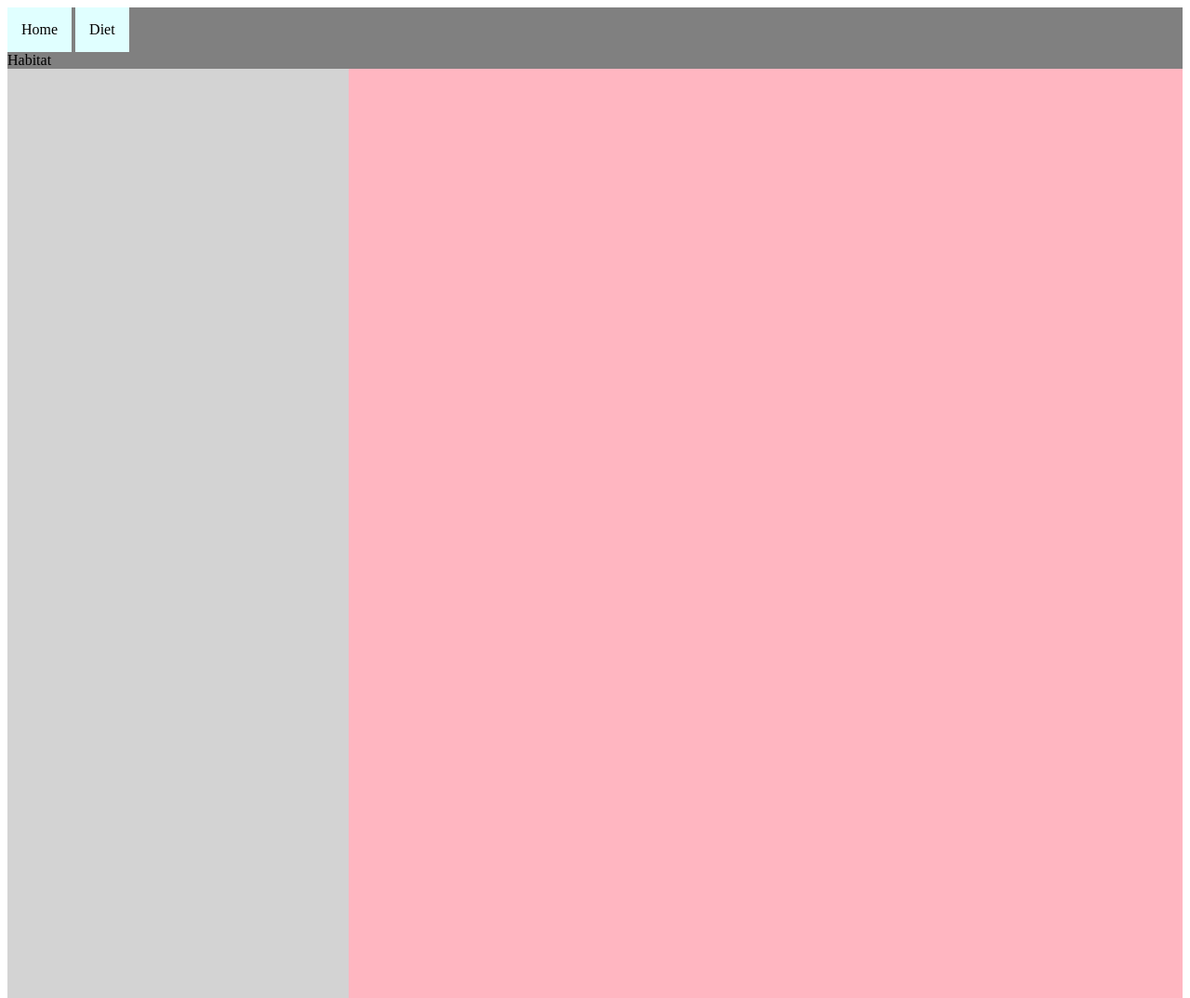
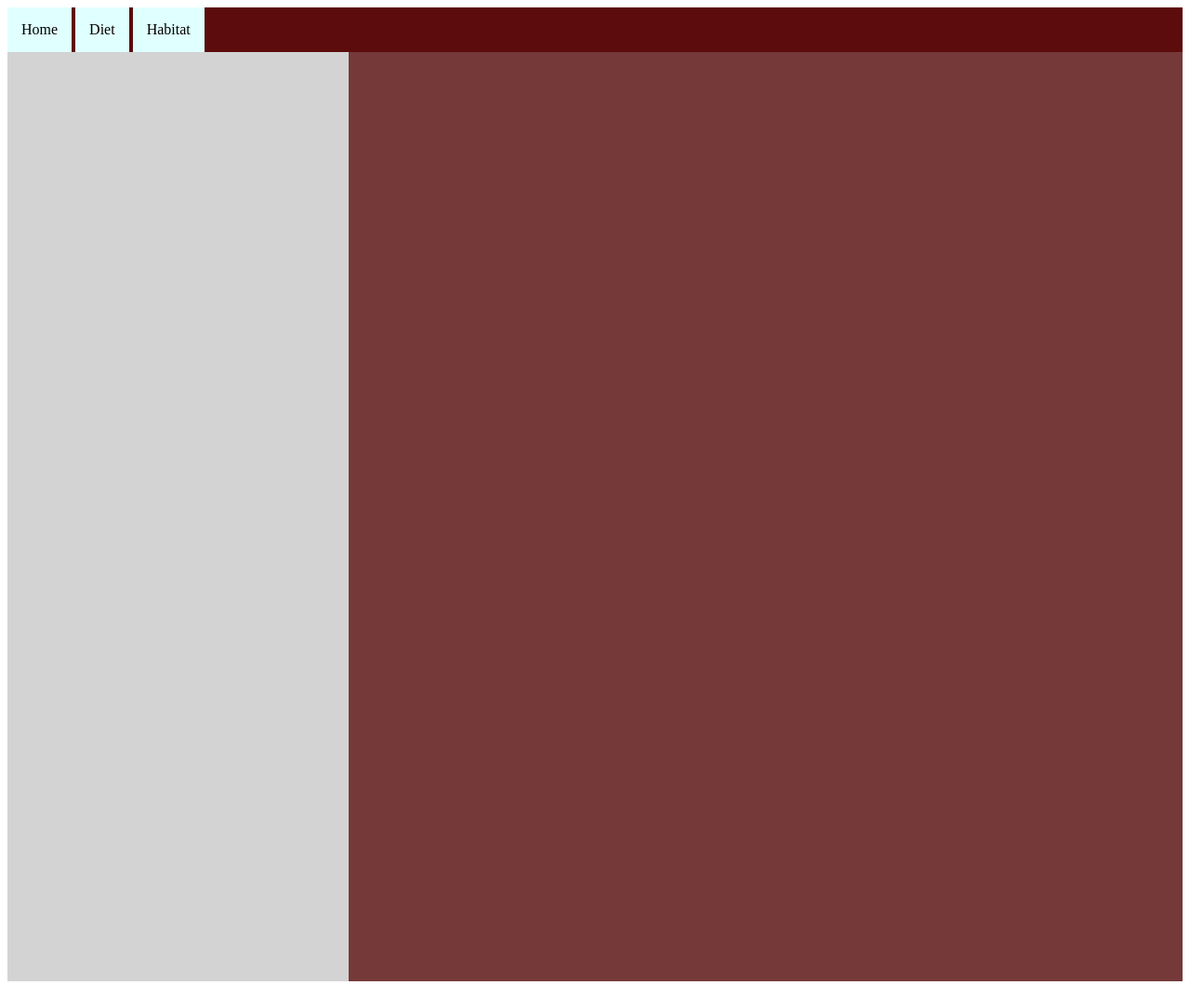
Before and after one commit to echicago12/animal_repo, a plain HTML site: page index.html in a window 1280 px wide. Shown: the whole page at 93% size. Drawn offline with Linux system fonts and the light colour scheme.

Commit message:
added new colors commit

```diff
--- a/css/style.css
+++ b/css/style.css
@@ -4,17 +4,19 @@
     background-color: lightcyan;
 }
 #nav {
-    background-color: grey;
+    background-color: rgb(92, 12, 12);
 }
 #left {
     width: 29%;
     float: left;
     background-color: lightgray;
     height: 1000px;
+    <div>
+    <div>
 }
 #right {
     width: 71%;
     float: left;
-    background-color: lightpink;
+    background-color: rgb(117, 57, 57);
     height: 1000px;
 }
--- a/index.html
+++ b/index.html
@@ -8,7 +8,7 @@
     <nav id="nav">
         <div class="nav_buttons">Home</div>
         <div class="nav_buttons">Diet</div>
-        <div class="nav-buttons">Habitat</div>
+        <div class="nav_buttons">Habitat</div>
     </nav>
 <div id="left"></div>
 <div id="right"></div>
```
